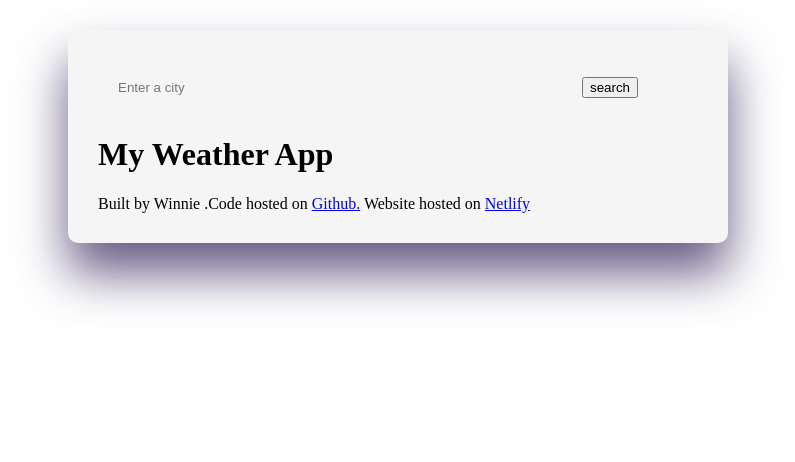
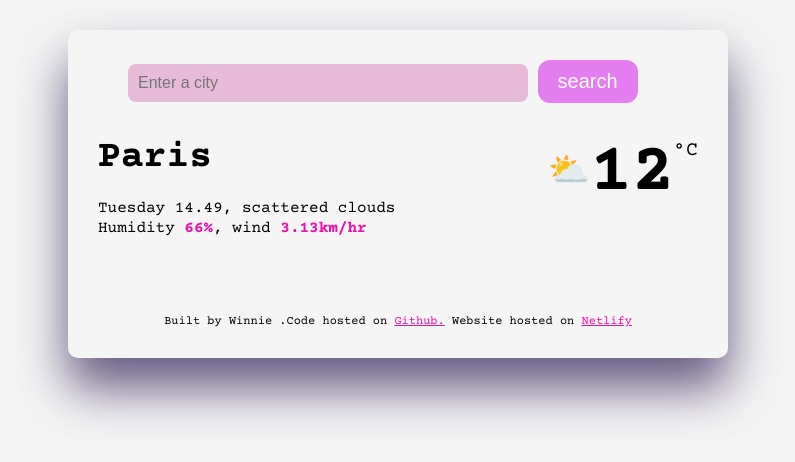
Before and after one commit to winnienganga/My-weatherapp, a plain HTML site: page index.html in a window 1280 px wide. Shown: the whole page, without its empty margins (242-1037 px from the left). Drawn offline with nearby package versions, Linux system fonts and the light colour scheme; a web font is replaced by a local one.

Commit message:
css styling

```diff
--- a/index.html
+++ b/index.html
@@ -19,7 +19,22 @@
             <input type="submit" class="search-button" value="search">
         </form>
     </header>
-   <h1>My Weather App</h1>
+    <main>
+   <div class="weather-data">
+        <div>
+   <h1 class="city-question">Paris</h1>
+   <p class="city-question-details">Tuesday 14.49, scattered clouds
+    <br>
+    Humidity <strong>66%</strong>, wind <strong>3.13km/hr</strong>
+   </p>
+</div>
+<div class="city-icon-container" >
+<div class="weather-app-icon">⛅</div>
+<div class="city-value-unit">12</div>
+<div class="city-metric-unit">°C</div>
+</div>
+</div>
+</main>
    <footer>
     Built by Winnie .Code hosted on
     <a href="https://github.com/winnienganga" target="_blank">
--- a/style.css
+++ b/style.css
@@ -1,10 +1,9 @@
 body{
-background-color:whitesmoke
+background-color:whitesmoke;
 font-family: "Courier Prime", serif;
 font-weight: 400;
 font-style: normal;
 }
-
 .weatherapp{
     background-color: whitesmoke;
     max-width: 600px;
@@ -13,10 +12,72 @@ font-style: normal;
     box-shadow: 0 30px 50px rgba(65,50,100,0.80);
     border-radius: 10px;
 }
+header{
+    border-bottom: 1px solid whitesmoke;
+    padding:0 0 0 30px ;
+}
+main{
+    padding: 30px 0;
+}
+.city-question{
+margin: 0;
+font-size: 38px;
+line-height: 48px;
+}
+.city-question-details{
+font-size: 16px;
+line-height: 20px;
+color:black;
+}
+ strong{
+color:rgb(238, 15, 171);
+}
+.city-icon-container{
+    display:flex;
+}
+.weather-app-icon{
+font-size: 34px;
+margin-top: 15px;
+margin-left: 10px;
+}
+.city-value-unit{
+font-size: 70px;
+font-weight: bold;
+}
+.city-metric-unit{
+margin-top: 5px;
+font-size: 20px;
+}
+.weather-data{
+    display: flex;
+    justify-content: space-between;
+}
 .search-input{
-background-color: rgb(245, 245, 245);
+background-color: rgba(214, 129, 189, 0.5);
 border: none;
-border-radius: 10px;
-width:80%;
-padding :20px;
+border-radius:8px;
+width:400px;
+padding :10px;
+font-size: 16px;
 }
+.search-button{
+    background-color: rgba(210, 6, 236, 0.5);
+    border: 10px;
+    padding:  10px 15px;
+    border-radius: 12px;
+    color: white;
+    width: 100px;
+    font-size: 20px;
+}
+footer{
+    border-top: 1px solid whitesmoke ;
+    padding: 30px 0 0 0;
+    text-align: center;
+    font-size: 12px;
+    color:black;
+    font-weight: 500;
+
+}
+a {
+    color:rgba(238,15,171);
+}
```
